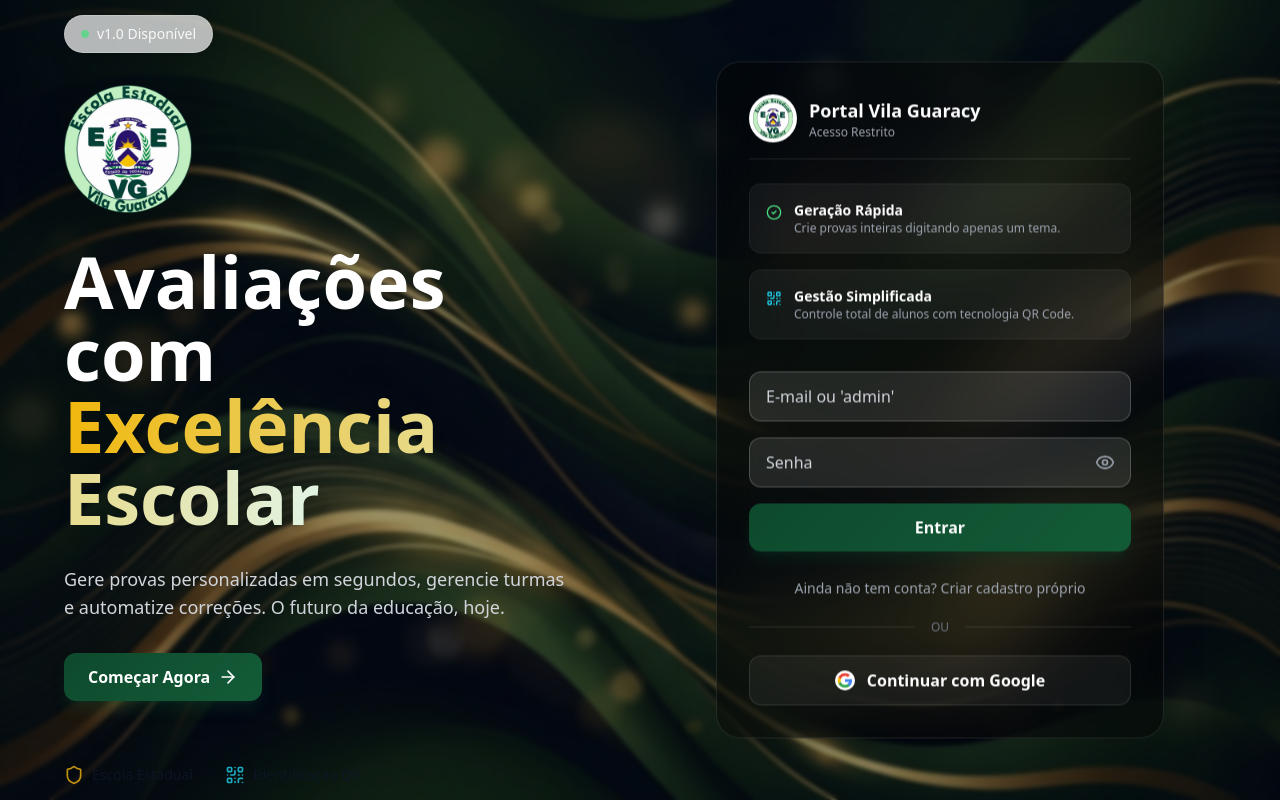
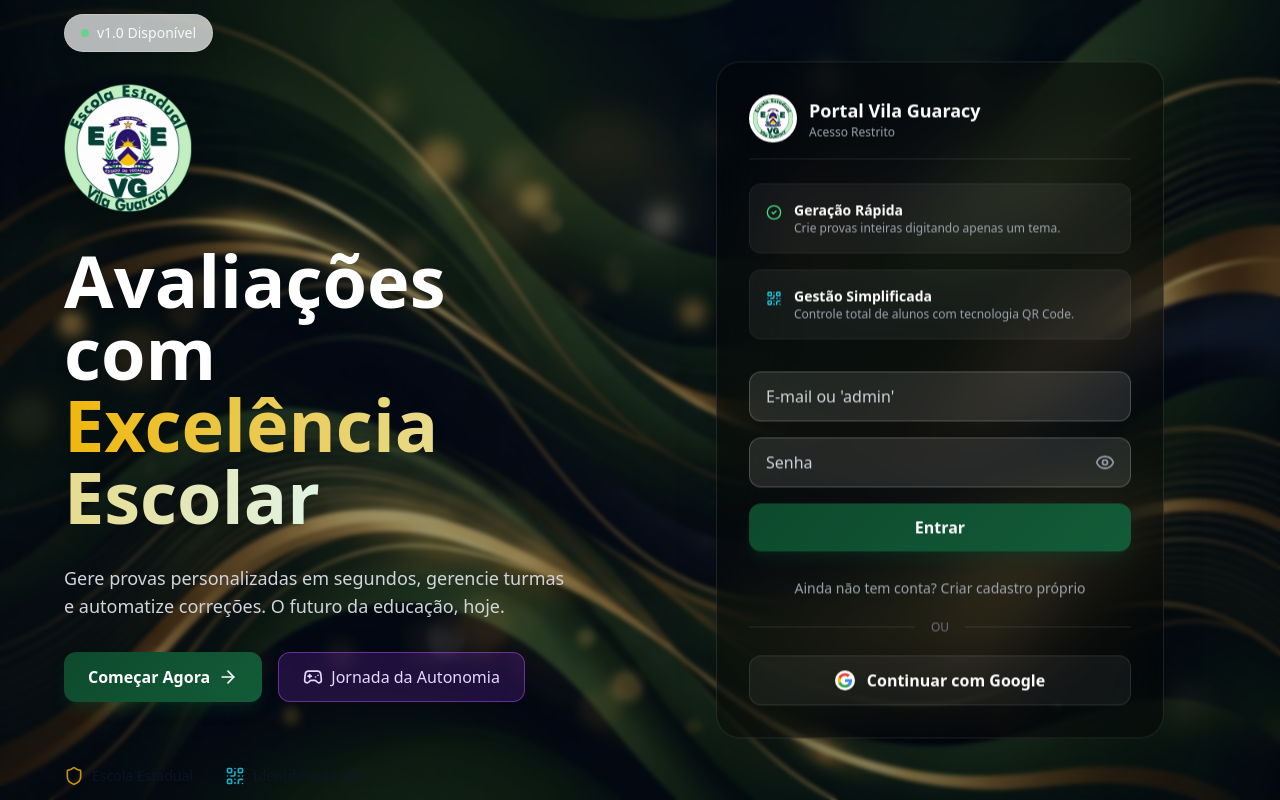
Before and after one commit to weslley-nunes/vilaguaracy, a Next.js app: page / in a window 1280 px wide. Built offline with nearby package versions, Linux system fonts and the light colour scheme; no server answers.

Commit message:
feat: adiciona botao do jogo Jornada da Autonomia na tela inicial

```diff
--- a/src/app/page.js
+++ b/src/app/page.js
@@ -2,7 +2,8 @@
 import { useAuth } from "@/context/AuthContext";
 import { useEffect, useState } from "react";
 import { useRouter } from "next/navigation";
-import { CheckCircle2, Shield, QrCode, ArrowRight, Eye, EyeOff } from "lucide-react";
+import Link from "next/link";
+import { CheckCircle2, Shield, QrCode, ArrowRight, Eye, EyeOff, Gamepad2 } from "lucide-react";
 
 export default function Home() {
   const { user, googleLogin, emailLogin, emailRegister, loading } = useAuth();
@@ -65,6 +66,13 @@ export default function Home() {
                 </>
               )}
             </button>
+            <Link
+              href="/jogoseducativos"
+              className="px-6 py-3 rounded-xl bg-purple-600/20 border border-purple-500/50 text-purple-200 font-medium hover:bg-purple-600/40 hover:text-white transition-all flex items-center justify-center gap-2 backdrop-blur-sm"
+            >
+              <Gamepad2 size={20} />
+              Jornada da Autonomia
+            </Link>
           </div>
 
           <div className="flex items-center justify-center lg:justify-start gap-8 pt-8 opacity-80">
```
